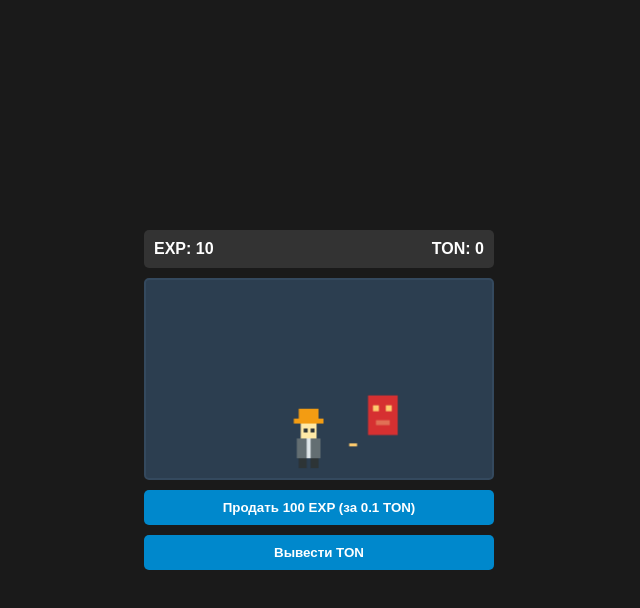
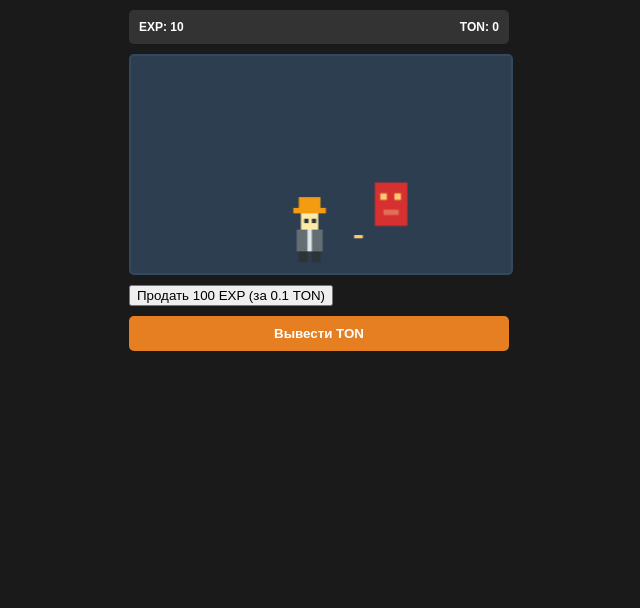
Before and after one commit to Keel223/Ton_butler, a website: page public/index.html in a window 1280 px wide. Shown: the whole page, without its empty margins (321-961 px from the left). Drawn offline with Linux system fonts and the light colour scheme; no server answers.

Commit message:
Update style.css

```diff
--- a/public/style.css
+++ b/public/style.css
@@ -1,47 +1,27 @@
 body {
-    margin: 0;
-    padding: 0;
-    background-color: #1a1a1a;
-    color: white;
-    font-family: Arial, sans-serif;
-    display: flex;
-    justify-content: center;
-    align-items: center;
-    height: 100vh;
+    margin: 0; padding: 0; background-color: #1a1a1a; color: white;
+    font-family: Arial, sans-serif; display: flex; justify-content: center; height: 100vh;
 }
-#app {
-    display: flex;
-    flex-direction: column;
-    gap: 10px;
-    width: 350px;
-}
-#header {
-    display: flex;
-    justify-content: space-between;
-    background: #333;
-    padding: 10px;
-    border-radius: 5px;
-    font-weight: bold;
-}
-#gameCanvas {
-    background: #2c3e50;
-    border: 2px solid #34495e;
-    border-radius: 5px;
-}
-#controls {
-    display: flex;
-    flex-direction: column;
-    gap: 10px;
-}
-button {
-    background: #0088cc;
-    color: white;
-    border: none;
-    padding: 10px;
-    border-radius: 5px;
-    cursor: pointer;
-    font-weight: bold;
-}
-button:active {
-    background: #006699;
-}
+#app { display: flex; flex-direction: column; gap: 10px; width: 100%; max-width: 400px; padding: 10px; box-sizing: border-box;}
+#header { display: flex; justify-content: space-between; background: #333; padding: 10px; border-radius: 5px; font-size: 12px; font-weight: bold; flex-wrap: wrap;}
+#gameCanvas { background: #2c3e50; border: 2px solid #34495e; border-radius: 5px; width: 100%; height: auto; }
+
+#menu { display: flex; gap: 5px; }
+.tab-btn { flex: 1; background: #444; color: white; border: none; padding: 10px; border-radius: 5px; cursor: pointer; }
+.tab-btn.active { background: #0088cc; }
+
+.tab-content { display: none; }
+.tab-content.active { display: block; }
+
+.upgrade-card { background: #2c3e50; padding: 15px; border-radius: 8px; margin-bottom: 10px; text-align: center; }
+.upgrade-card h3 { margin: 0 0 10px 0; color: #f1c40f; }
+.upgrade-card button, #create-listing-btn, #withdraw-btn { background: #27ae60; color: white; border: none; padding: 10px; width: 100%; border-radius: 5px; cursor: pointer; font-weight: bold; margin-top: 10px;}
+#withdraw-btn { background: #e67e22; }
+
+.market-item { background: #34495e; padding: 10px; border-radius: 5px; margin-bottom: 5px; display: flex; justify-content: space-between; align-items: center; font-size: 14px;}
+.buy-btn { background: #e74c3c; color: white; border: none; padding: 5px 10px; border-radius: 3px; cursor: pointer; }
+
+.modal { position: fixed; top:0; left:0; width:100%; height:100%; background: rgba(0,0,0,0.8); display: flex; justify-content: center; align-items: center; }
+.modal-content { background: #2c3e50; padding: 20px; border-radius: 10px; width: 80%; display: flex; flex-direction: column; gap: 10px; }
+.modal-content input { padding: 10px; border-radius: 5px; border: none; font-size: 16px; }
+.modal-content button { background: #0088cc; color: white; border: none; padding: 10px; border-radius: 5px; cursor: pointer; }
```
